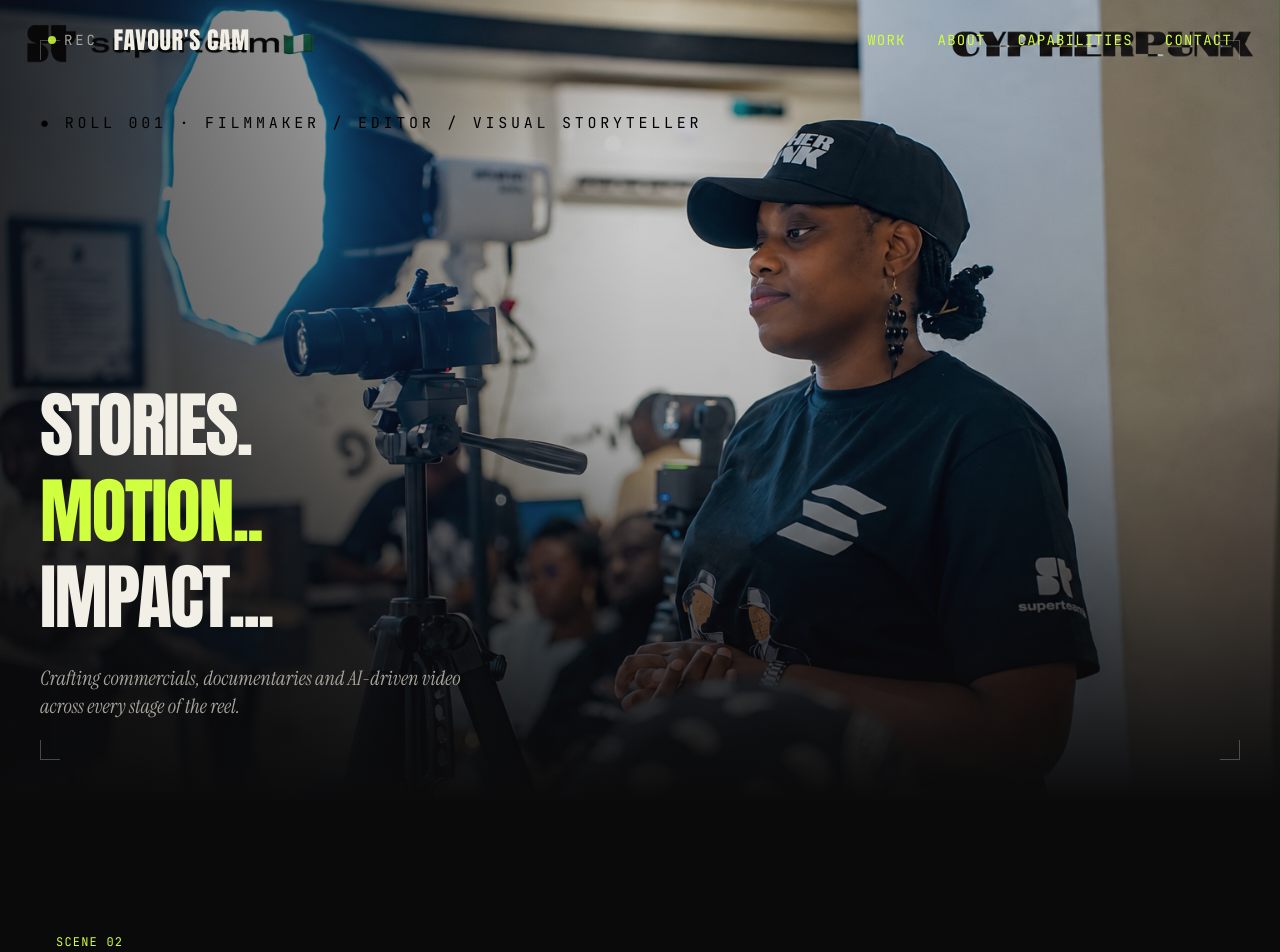
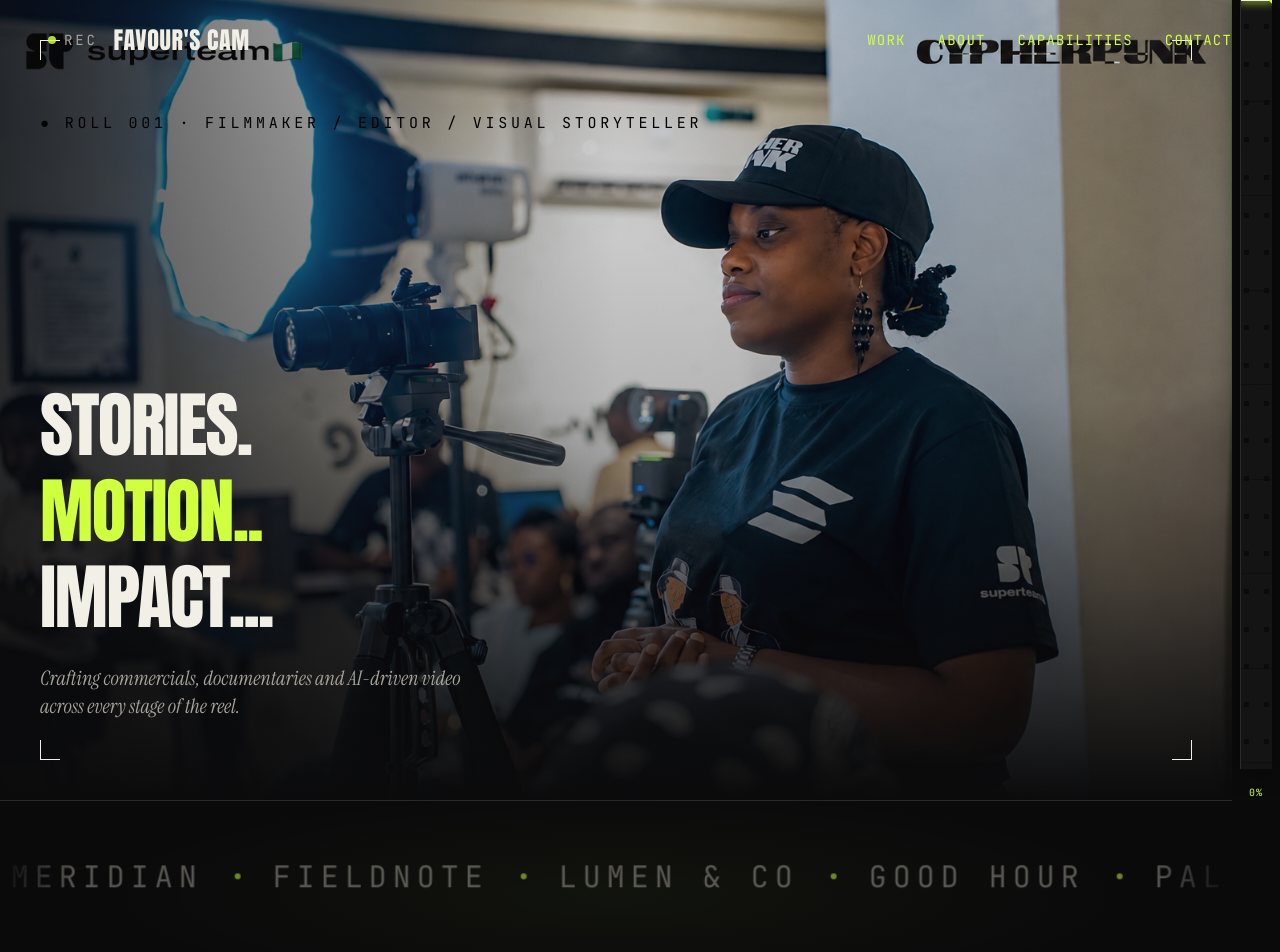
Before and after one commit to Gigireact/favours-cam, a React (Vite) app: page / in a window 1280 px wide. Shown: the top 952 px of the page. Built offline with nearby package versions, Linux system fonts and the light colour scheme.

Commit message:
next update

```diff
--- a/src/App.jsx
+++ b/src/App.jsx
@@ -10,6 +10,7 @@ import Process from "./components/Process";
 import Clients from "./components/Clients";
 import Contact from "./components/Contact";
 import Footer from "./components/Footer";
+import FilmStrip from "./components/FilmStrip";
 
 export default function App() {
   useEffect(() => {
@@ -33,15 +34,20 @@ return () => {
       cancelAnimationFrame(rafId);
       lenis.destroy();
     };
-
   }, []);
 
-return ( <div className="relative"> <div className="grain" />
+  return (
+    <div className="relative">
+      <div className="grain" />
 
+      <div className="flex">
+        {/* Main website */}
+        <div className="min-w-0 flex-1">
           <Navbar />
 
           <main>
             <Hero />
+            <Clients />
             <SelectedWork />
             <About />
             <Capabilities />
@@ -53,5 +59,11 @@ return ( <div className="relative"> <div className="grain" />
           <Footer />
         </div>
 
+        {/* Reserved space for film strip */}
+        <aside className="w-8 sm:w-10 md:w-12 shrink-0">
+          <FilmStrip />
+        </aside>
+      </div>
+    </div>
   );
 }
--- a/src/components/Clients.jsx
+++ b/src/components/Clients.jsx
@@ -1,20 +1,110 @@
+// import { CLIENTS } from "../data/content";
+
+// export default function Clients() {
+//   const doubled = [...CLIENTS, ...CLIENTS];
+
+//   return (
+//     <section className="relative bg-ink border-t border-line py-10 overflow-hidden">
+//       <div className="flex whitespace-nowrap animate-marquee">
+//         {doubled.map((name, i) => (
+//           <span
+//             key={i}
+//             className="mx-8 font-mono text-sm sm:text-base tracking-[0.3em] text-bone-dim/50"
+//           >
+//             {name}
+//           </span>
+//         ))}
+//       </div>
+//     </section>
+//   );
+// }
+
+
+
+import { useRef } from "react";
+import { motion, useScroll, useTransform } from "framer-motion";
 import { CLIENTS } from "../data/content";
 
-export default function Clients() {
-  const doubled = [...CLIENTS, ...CLIENTS];
+function Dot() {
+  return (
+    <span className="inline-block w-1.5 h-1.5 rounded-full bg-lime/50 mx-6 sm:mx-8 shrink-0" />
+  );
+}
+
+function MarqueeRow({ items, direction = 1, speed = 25 }) {
+  // Repeat enough times for a continuous loop
+  const repeated = [...items, ...items, ...items];
 
   return (
-    <section className="relative bg-ink border-t border-line py-10 overflow-hidden">
-      <div className="flex whitespace-nowrap animate-marquee">
-        {doubled.map((name, i) => (
+    <div
+      className="w-full overflow-hidden relative"
+      style={{
+        WebkitMaskImage:
+          "linear-gradient(90deg, transparent 0%, black 6%, black 94%, transparent 100%)",
+        maskImage:
+          "linear-gradient(90deg, transparent 0%, black 6%, black 94%, transparent 100%)",
+      }}
+    >
+      <motion.div
+        animate={{
+          x:
+            direction === 1
+              ? ["0%", "-33.333%"]
+              : ["-33.333%", "0%"],
+        }}
+        transition={{
+          duration: speed,
+          repeat: Infinity,
+          ease: "linear",
+        }}
+        className="flex items-center whitespace-nowrap w-max will-change-transform"
+      >
+        {repeated.map((name, i) => (
           <span
-            key={i}
-            className="mx-8 font-mono text-sm sm:text-base tracking-[0.3em] text-bone-dim/50"
+            key={`${name}-${i}`}
+            className="inline-flex items-center shrink-0"
           >
-            {name}
+            <span className="font-mono text-lg sm:text-2xl lg:text-3xl tracking-[0.2em] uppercase text-bone-dim/50 transition-colors duration-300 hover:text-lime cursor-default select-none">
+              {name}
+            </span>
+
+            <Dot />
           </span>
         ))}
-      </div>
+      </motion.div>
+    </div>
+  );
+}
+
+export default function Clients() {
+  const ref = useRef(null);
+
+  const { scrollYProgress } = useScroll({
+    target: ref,
+    offset: ["start end", "end start"],
+  });
+
+  // Gives the ticker a subtle movement as the user scrolls past it
+  const y = useTransform(scrollYProgress, [0, 1], [25, -25]);
+
+  return (
+    <section
+      ref={ref}
+      className="relative bg-ink border-y border-line overflow-hidden py-12 sm:py-16"
+    >
+      {/* Subtle background glow */}
+      <div className="absolute inset-0 pointer-events-none bg-[radial-gradient(ellipse_60%_80%_at_50%_50%,rgba(207,255,61,0.04)_0%,transparent_70%)]" />
+
+      <motion.div style={{ y }} className="relative">
+        {/* First row */}
+        <div className="py-3">
+          <MarqueeRow
+            items={CLIENTS}
+            direction={1}
+            speed={22}
+          />
+        </div>
+      </motion.div>
     </section>
   );
 }
--- /dev/null
+++ b/src/components/FilmStrip.jsx
@@ -0,0 +1,118 @@
+import { useScrollProgress, formatTimecode } from "../hooks/useScrollProgress";
+
+const HOLE_COUNT = 20;
+const FRAME_LINES = 9;
+
+export default function FilmStrip() {
+  const progress = useScrollProgress();
+  const tc = formatTimecode(progress);
+  const pct = Math.round(progress * 100);
+
+  return (
+    <div
+        className="
+            sticky
+            top-0
+            h-screen
+            flex
+            flex-col
+            items-center
+            justify-center
+            gap-3
+            sm:gap-4
+            pointer-events-none"
+        aria-hidden="true"
+        >
+        {/* Film strip body */}
+        <div
+            className="relative h-screen w-5 sm:w-6 md:w-7 lg:w-8 bg-ink-soft border-l border-line overflow-hidden shadow-[0_0_24px_rgba(0,0,0,0.55)]">
+            {/* Scroll progress glow */}
+            <div
+            className="
+                absolute
+                inset-x-0
+                top-0
+                bg-gradient-to-b
+                from-lime/90
+                via-lime/40
+                to-transparent
+                transition-[height]
+                duration-150
+            "
+            style={{ height: `${progress * 100}%` }}
+            />
+
+        {/* Film frame divider lines */}
+        <div className="absolute inset-0 flex flex-col justify-between py-1.5 pointer-events-none">
+          {Array.from({ length: FRAME_LINES }).map((_, i) => (
+            <span
+              key={i}
+              className="h-px w-full bg-ink/50"
+            />
+          ))}
+        </div>
+
+        {/* Left sprocket holes */}
+        <div className="absolute inset-y-0 left-[2px] sm:left-[3px] flex flex-col justify-around py-2 pointer-events-none">
+          {Array.from({ length: HOLE_COUNT }).map((_, i) => (
+            <span
+              key={i}
+              className="
+                h-[3px] w-[3px]
+                sm:h-[4px] sm:w-[4px]
+                lg:h-[5px] lg:w-[5px]
+                rounded-[1px]
+                bg-ink
+              "
+            />
+          ))}
+        </div>
+
+        {/* Right sprocket holes */}
+        <div className="absolute inset-y-0 right-[2px] sm:right-[3px] flex flex-col justify-around py-2 pointer-events-none">
+          {Array.from({ length: HOLE_COUNT }).map((_, i) => (
+            <span
+              key={i}
+              className="
+                h-[3px] w-[3px]
+                sm:h-[4px] sm:w-[4px]
+                lg:h-[5px] lg:w-[5px]
+                rounded-[1px]
+                bg-ink
+              "
+            />
+          ))}
+        </div>
+
+        {/* Moving playhead */}
+        <div
+          className="absolute inset-x-0 transition-[top] duration-150"
+          style={{ top: `${progress * 100}%` }}
+        >
+          <div className="relative -translate-y-1/2">
+            <span className="block h-[1px] sm:h-[2px] w-full bg-bone shadow-[0_0_8px_2px_rgba(207,255,61,0.7)]" />
+
+            <span
+              className="
+                absolute
+                -right-1
+                sm:-right-1.5
+                top-1/2
+                -translate-y-1/2
+                h-1.5 w-1.5
+                sm:h-2 sm:w-2
+                rotate-45
+                bg-lime
+              "
+            />
+          </div>
+        </div>
+      </div>
+
+      {/* Optional progress percentage */}
+      <span className="font-mono text-[8px] sm:text-[9px] lg:text-[10px] tracking-widest text-lime">
+        {pct}%
+      </span>
+    </div>
+  );
+}
--- a/src/components/Hero.jsx
+++ b/src/components/Hero.jsx
@@ -14,7 +14,7 @@ export default function Hero() {
       <div className="absolute inset-0 bg-gradient-to-r from-ink/70 via-transparent to-transparent" />
 
       {/* Frame corner marks */}
-      <div className="absolute inset-6 sm:inset-10 pointer-events-none z-20 hidden sm:block">
+      <div className="absolute inset-6 sm:inset-10 pointer-events-none z-20">
         {[
           "top-0 left-0 border-t border-l",
           "top-0 right-0 border-t border-r",
@@ -23,7 +23,7 @@ export default function Hero() {
         ].map((pos, i) => (
           <span
             key={i}
-            className={`absolute  h-5 w-5 ${pos} border-bone-dim/40`}
+            className={`absolute  h-5 w-5 ${pos} border-bone-dim/150`}
           />
         ))}
       </div>
--- a/src/components/ScrollTimecode.jsx
+++ b/src/components/ScrollTimecode.jsx
@@ -2,23 +2,33 @@ import { useScrollProgress, formatTimecode } from "../hooks/useScrollProgress";
 
 export default function ScrollTimecode() {
   const progress = useScrollProgress();
-  const tc = formatTimecode(progress);
+
+  const timecode = formatTimecode(progress);
 
   return (
     <div
-      className="fixed right-5 top-1/2 -translate-y-1/2 z-50 hidden lg:flex flex-col items-center gap-3"
+      className="fixed right-5 top-1/2 -translate-y-1/2 z-50 hidden lg:flex flex-col items-center"
       aria-hidden="true"
     >
-      <span className="font-mono text-[10px] tracking-widest text-bone-dim rotate-90 whitespace-nowrap origin-center mb-6">
+      {/* SCROLL */}
+      <span className="font-mono text-[10px] tracking-widest text-bone-dim rotate-90 whitespace-nowrap mb-8">
         SCROLL
       </span>
+
+      {/* Progress track */}
       <div className="relative h-40 w-px bg-line overflow-hidden">
         <div
-          className="absolute left-0 top-0 w-px bg-lime transition-[height] duration-150"
-          style={{ height: `${progress * 100}%` }}
+          className="absolute left-0 top-0 w-full bg-lime transition-[height] duration-100"
+          style={{
+            height: `${progress * 100}%`,
+          }}
         />
       </div>
-      <span className="font-mono text-[10px] tracking-widest text-lime">{tc}</span>
+
+      {/* Timecode */}
+      <span className="mt-4 font-mono text-[10px] tracking-widest text-lime whitespace-nowrap">
+        {timecode}
+      </span>
     </div>
   );
 }
--- a/src/data/content.js
+++ b/src/data/content.js
@@ -16,10 +16,10 @@ import podcast from "../assets/videos/Podcast-video.mp4"
 export const NAME = "favour's cam";
 
 export const SOCIAL_LINKS = [
-  { label: "Instagram", href: "https://instagram.com/" },
-  { label: "Tiktok", href: "https://tiktok.com/" },
-  { label: "YouTube", href: "https://youtube.com/" },
-  { label: "X", href: "https://twitter.com/" },
+  { label: "Instagram", href: "https://www.instagram.com/favours_cam?igsh=MTJmaXNvMTV0b21pMA==" },
+  { label: "Tiktok", href: "https://www.tiktok.com/@favourudofiah?_r=1&_t=ZS-98dMPvrv4oz" },
+  { label: "YouTube", href: "https://youtube.com/@favourudofiah?si=NcCaliLtZq47NIUP" },
+  { label: "X", href: "https://x.com/Imabasi___" },
 ];
 
 export const EMAIL = "favourudofiah@gmail.com";
```
Lines whose indentation alone changed are shown as unchanged.
